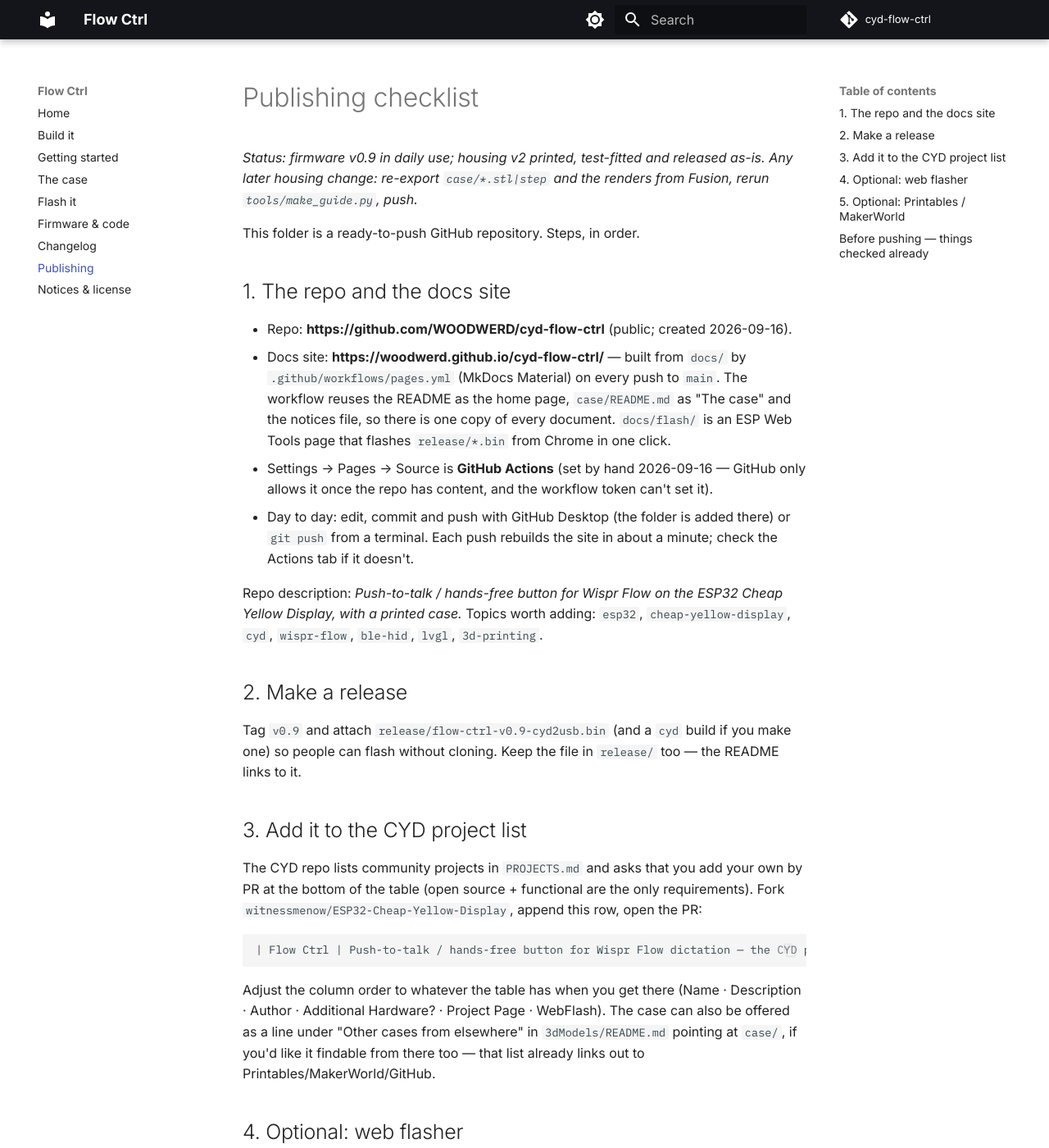
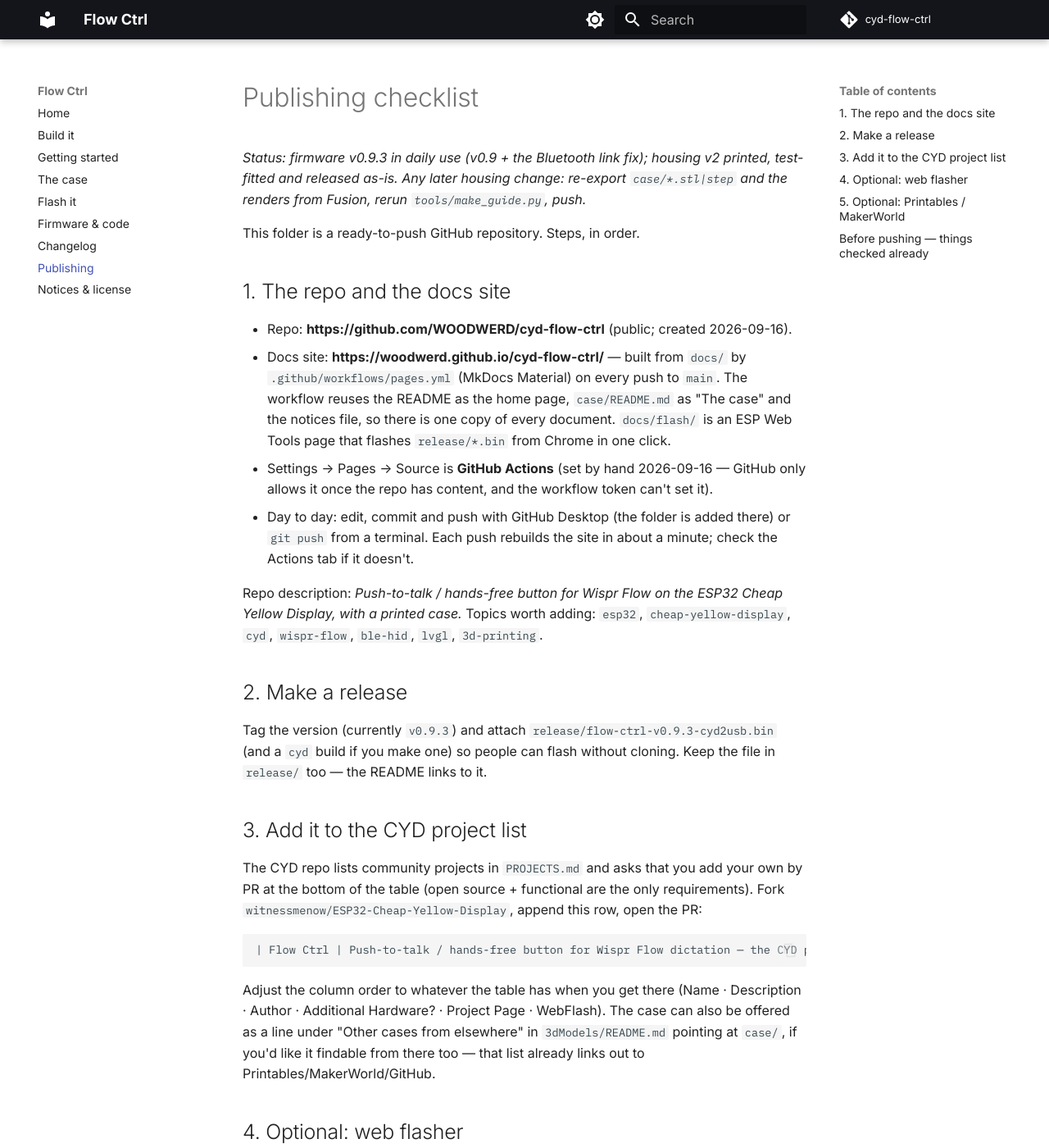
Before and after one commit to WOODWERD/cyd-flow-ctrl, an MkDocs documentation site: the page built from docs/PUBLISHING.md, in a window 1280 px wide and 1400 px high. Shown: the whole window at 82% size. Built offline with MkDocs 1.6.1 and Material for MkDocs 9.7.7, drawn with Linux system fonts in a browser that asks for light colours; comment, search, counter and statistics services are not loaded.

Commit message:
Publishing notes: current version is v0.9.3
Co-Authored-By: Claude Fable 5.1 <noreply@anthropic.com>
Claude-Session: https://claude.ai/code/session_015QGaYjJHwfhKYrhdMHbrBY

```diff
--- a/docs/PUBLISHING.md
+++ b/docs/PUBLISHING.md
@@ -1,6 +1,6 @@
 # Publishing checklist
 
-_Status: firmware v0.9 in daily use; housing v2 printed, test-fitted and released as-is. Any later housing change: re-export `case/*.stl|step` and the renders from Fusion, rerun `tools/make_guide.py`, push._
+_Status: firmware v0.9.3 in daily use (v0.9 + the Bluetooth link fix); housing v2 printed, test-fitted and released as-is. Any later housing change: re-export `case/*.stl|step` and the renders from Fusion, rerun `tools/make_guide.py`, push._
 
 This folder is a ready-to-push GitHub repository. Steps, in order.
 
@@ -19,7 +19,7 @@ Repo description: *Push-to-talk / hands-free button for Wispr Flow on the ESP32
 Topics worth adding: `esp32`, `cheap-yellow-display`, `cyd`, `wispr-flow`, `ble-hid`, `lvgl`, `3d-printing`.
 
 ## 2. Make a release
-Tag `v0.9` and attach `release/flow-ctrl-v0.9-cyd2usb.bin` (and a `cyd` build if you make one) so people
+Tag the version (currently `v0.9.3`) and attach `release/flow-ctrl-v0.9.3-cyd2usb.bin` (and a `cyd` build if you make one) so people
 can flash without cloning. Keep the file in `release/` too — the README links to it.
 
 ## 3. Add it to the CYD project list
```
